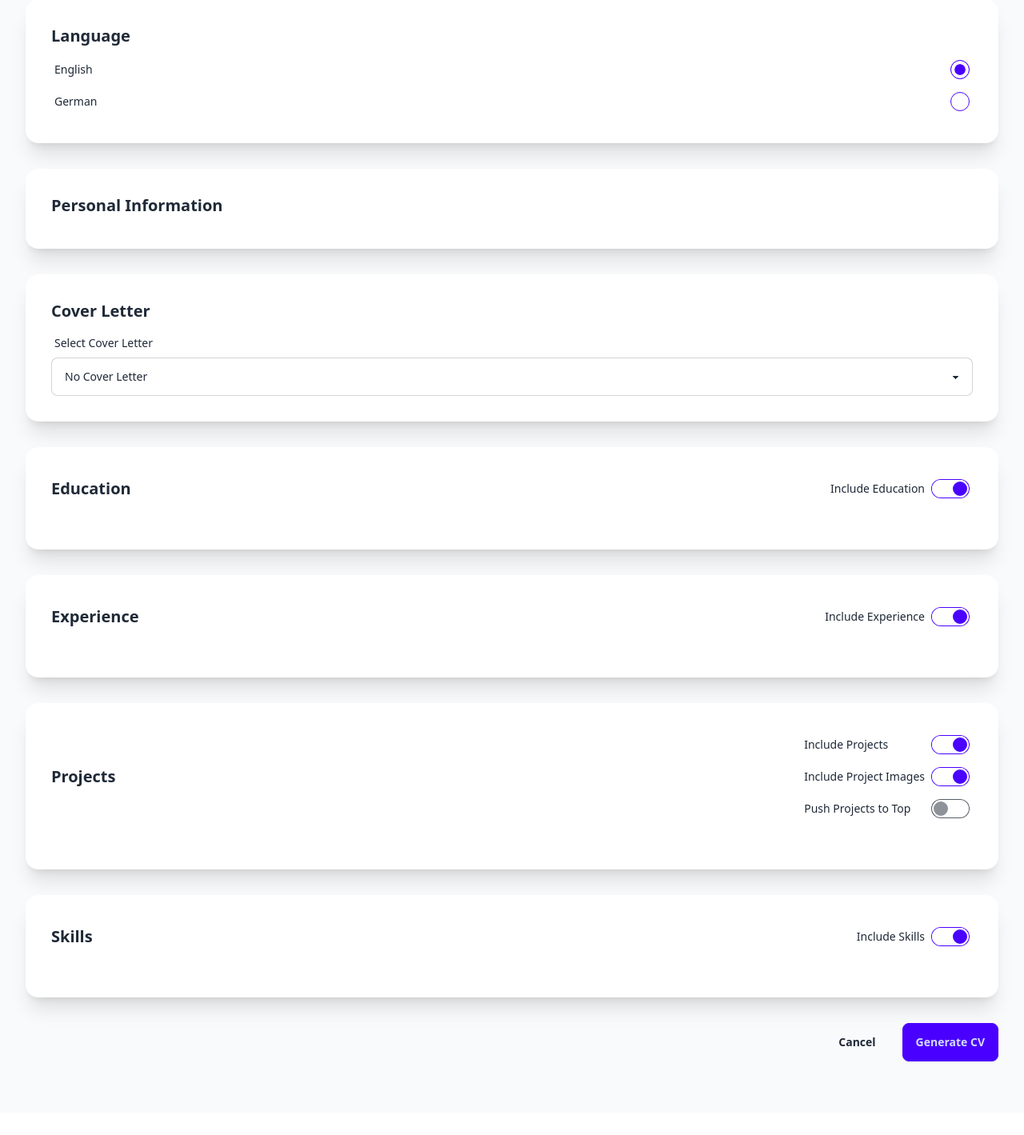
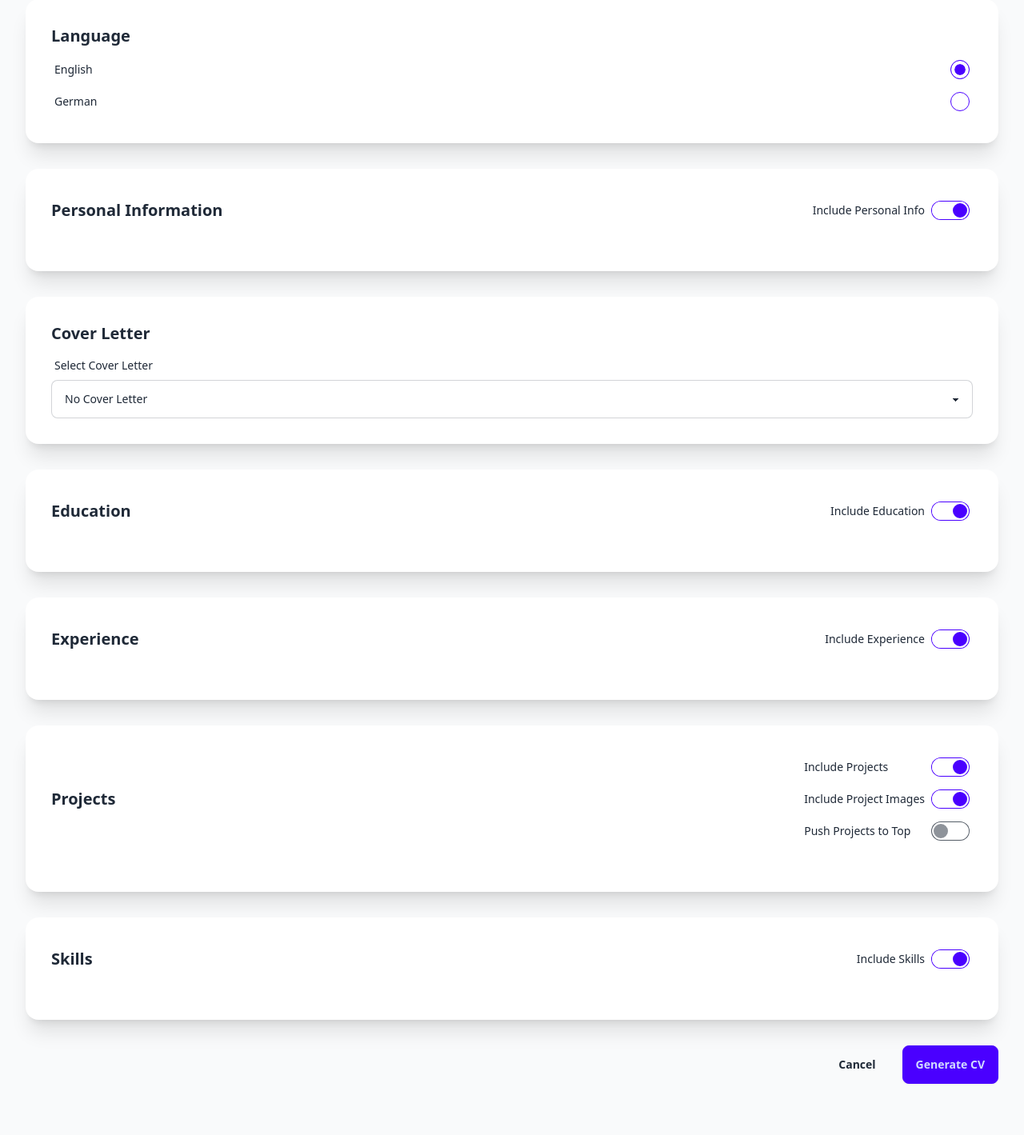
Before and after one commit to koljapluemer/cvcvcv, a Django app: page /cv/create/ in a window 1280 px wide. Shown: the part 213-1632 px from the top of the page at 80% size. Before the commit the page ends 1541 px from the top, so only its background shows below. Run offline with Django 5.2, Linux system fonts and the light colour scheme; data that the repository does not hold is empty; some libraries are stand-ins or nearby versions.

Commit message:
add toggle for personal info

```diff
--- a/cv/templates/cv/cv_form.html
+++ b/cv/templates/cv/cv_form.html
@@ -27,8 +27,16 @@
         <!-- Info Section -->
         <div class="card bg-base-100 shadow-xl">
             <div class="card-body">
-                <h2 class="card-title">Personal Information</h2>
-                <div class="space-y-4">
+                <div class="flex justify-between items-center mb-4">
+                    <h2 class="card-title">Personal Information</h2>
+                    <div class="form-control">
+                        <label class="label cursor-pointer">
+                            <span class="label-text mr-2">Include Personal Info</span>
+                            <input type="checkbox" name="include_personal_info" class="toggle toggle-primary" checked>
+                        </label>
+                    </div>
+                </div>
+                <div class="space-y-4" id="info-content">
                     {% for info in info_items %}
                     <div class="border rounded-lg p-4">
                         <h3 class="font-semibold mb-2">{{ info.key }}</h3>
--- a/cv/views.py
+++ b/cv/views.py
@@ -493,6 +493,7 @@ def cv_generate(request):
         'projects_to_top': request.POST.get('projects_to_top') == 'on',
         'include_education': request.POST.get('include_education') == 'on',
         'include_experience': request.POST.get('include_experience') == 'on',
+        'include_personal_info': request.POST.get('include_personal_info') == 'on',
         'current_site': current_site,
         'section_titles': {
             'experience': 'Experience' if language == 'en' else 'Arbeitserfahrung',
@@ -503,24 +504,25 @@ def cv_generate(request):
     }
 
     # Process info items
-    for info in info_model.objects.all():
-        include_type = request.POST.get(f'info_{info.id}')
-        if include_type != 'none':
-            # Get the corresponding English version if we're in German mode and the German version is missing
-            if language == 'de' and not hasattr(info, 'value'):
-                english_info = InfoEnglish.objects.get(info=info.info)
-                item = {
-                    'item': english_info,  # Use English version
-                    'use_alternative': request.POST.get(f'info_alt_{info.id}') == 'on',
-                    'is_short': False
-                }
-            else:
-                item = {
-                    'item': info,
-                    'use_alternative': request.POST.get(f'info_alt_{info.id}') == 'on',
-                    'is_short': False
-                }
-            context['info_items'].append(item)
+    if request.POST.get('include_personal_info') == 'on':
+        for info in info_model.objects.all():
+            include_type = request.POST.get(f'info_{info.id}')
+            if include_type != 'none':
+                # Get the corresponding English version if we're in German mode and the German version is missing
+                if language == 'de' and not hasattr(info, 'value'):
+                    english_info = InfoEnglish.objects.get(info=info.info)
+                    item = {
+                        'item': english_info,  # Use English version
+                        'use_alternative': request.POST.get(f'info_alt_{info.id}') == 'on',
+                        'is_short': False
+                    }
+                else:
+                    item = {
+                        'item': info,
+                        'use_alternative': request.POST.get(f'info_alt_{info.id}') == 'on',
+                        'is_short': False
+                    }
+                context['info_items'].append(item)
 
     # Process education items
     if request.POST.get('include_education') == 'on':
```
Also changed, not shown: cv/templates/cv/cv_template.html (+8 -6 lines).
